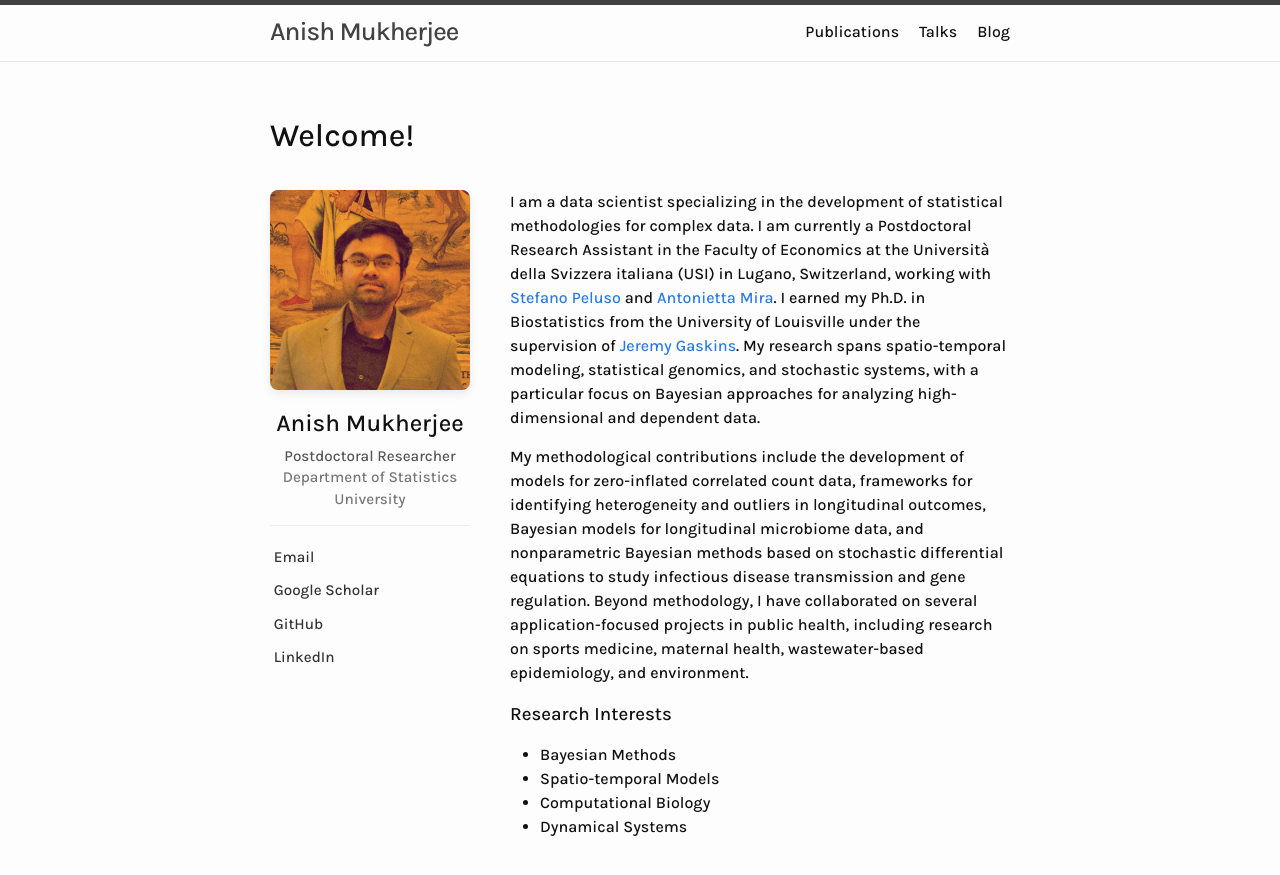
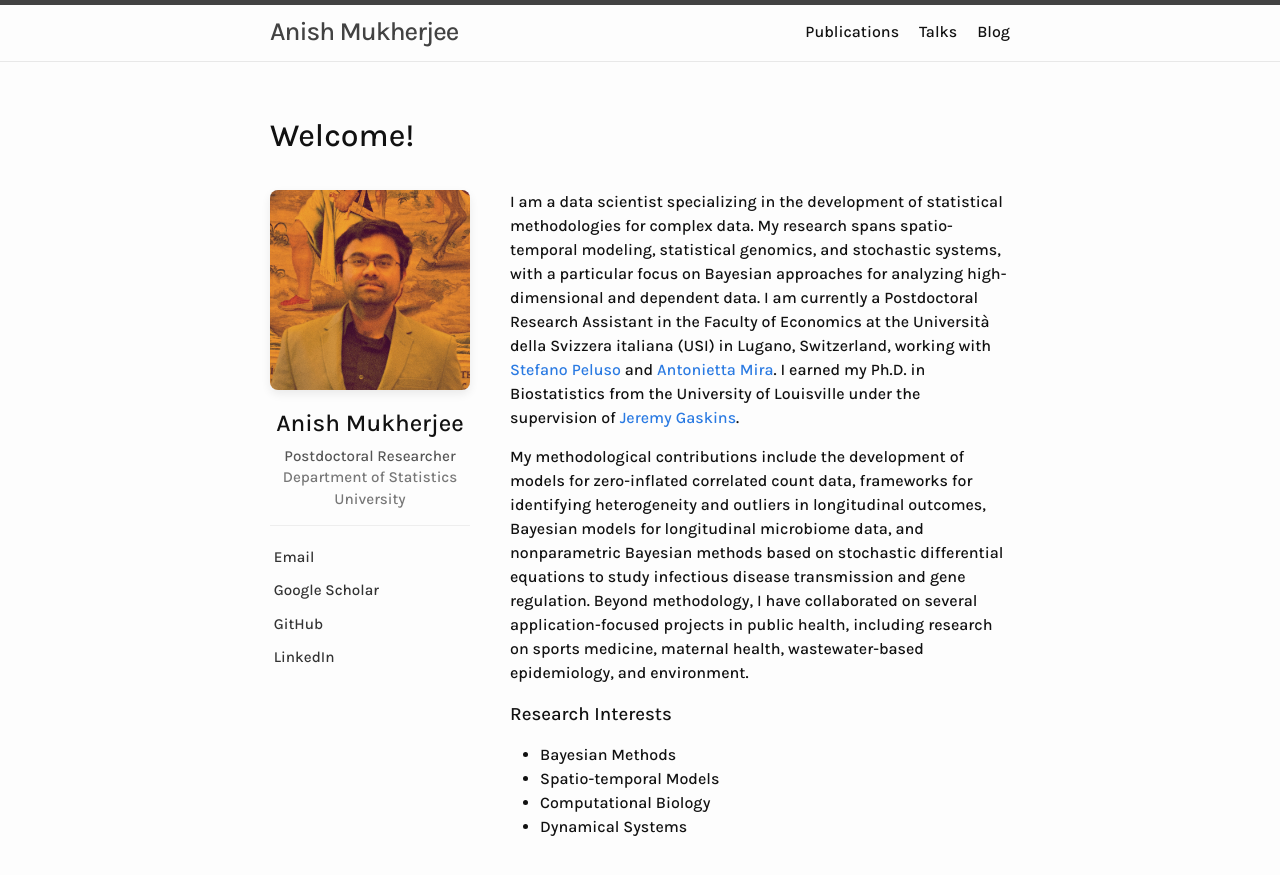
Before and after one commit to anishspace/anishspace.github.io, a Jekyll site: the page built from index.markdown, in a window 1280 px wide. Shown: the top 875 px of the page. Built offline with Jekyll 4.4.1, drawn with Linux system fonts in a browser that asks for light colours; some of the changed lines change nothing that is shown.

Commit message:
Update index.markdown

```diff
--- a/index.markdown
+++ b/index.markdown
@@ -4,6 +4,46 @@
 
 layout: default
 title: Welcome
+custom_head: |
+  <script type="application/ld+json">
+  {
+    "@context": "https://schema.org",
+    "@type": "Person",
+    "name": "Anish Mukherjee",
+    "jobTitle": "Bayesian Data Scientist & Biostatistician",
+    "worksFor": {
+      "@type": "CollegeOrUniversity",
+      "name": "Rice University",
+      "sameAs": "https://www.rice.edu"
+    },
+    "alumniOf": [
+      {
+        "@type": "CollegeOrUniversity",
+        "name": "University of Louisville",
+        "sameAs": "https://louisville.edu"
+      },
+      {
+        "@type": "CollegeOrUniversity",
+        "name": "University of Calcutta",
+        "sameAs": "https://caluniv.ac.in"
+      },
+      {
+        "@type": "CollegeOrUniversity",
+        "name": "St. Xavier's College, Kolkata",
+        "sameAs": "https://sxccal.edu"
+      }
+    ],
+    "description": "Biostatistician and Data Scientist specializing in Bayesian inference, spatial-temporal models, and Bayesian nonparametrics",
+    "url": "https://anishspace.github.io",
+    "email": "mailto:anishm.space@gmail.com",
+    "sameAs": [
+      "https://www.linkedin.com/in/anishspace/",
+      "https://scholar.google.com/citations?user=MR_fCsQAAAAJ",
+      "https://github.com/anishspace/",
+
+    ]
+  }
+  </script>
 ---
 
 
@@ -34,7 +74,7 @@
       <li><a href="mailto:anishm.space@gmail.com" style="color: #333; text-decoration: none;"><i class="fa-solid fa-envelope" style="width: 25px; color: #555;"></i>&nbsp;Email</a></li>
       <li><a href="https://scholar.google.com/citations?user=MR_fCsQAAAAJ" target="_blank" style="color: #333; text-decoration: none;"><i class="fa-solid fa-graduation-cap" style="width: 25px; color: #555;"></i>&nbsp;Google Scholar</a></li>
       <li><a href="https://github.com/anishspace/" target="_blank" style="color: #333; text-decoration: none;"><i class="fa-brands fa-github" style="width: 25px; color: #555;"></i>&nbsp;GitHub</a></li>
-      <li><a href="https://www.linkedin.com/in/primestardust/" target="_blank" style="color: #333; text-decoration: none;"><i class="fa-brands fa-linkedin" style="width: 25px; color: #555;"></i>&nbsp;LinkedIn</a></li>
+      <li><a href="https://www.linkedin.com/in/anishspace/" target="_blank" style="color: #333; text-decoration: none;"><i class="fa-brands fa-linkedin" style="width: 25px; color: #555;"></i>&nbsp;LinkedIn</a></li>
     </ul>
 
   </div>
@@ -42,10 +82,10 @@
   <!-- RIGHT COLUMN: MAIN CONTENT & BIOGRAPHY -->
   <div style="flex: 2; min-width: 320px;">
 
-    <p>I am a data scientist specializing in the development of statistical methodologies for complex data. I am currently a Postdoctoral Research Assistant in the Faculty of Economics at the Università della Svizzera italiana (USI) in Lugano, Switzerland, working with <a href="https://publires.unicatt.it/en/persons/stefano-peluso/">Stefano Peluso</a> and <a href="http://usi.to/exz">Antonietta Mira</a>. I earned my Ph.D. in Biostatistics from the University of Louisville under the supervision of <a href="https://profiles.louisville.edu/jeremy.gaskins">Jeremy Gaskins</a>. My research spans spatio-temporal modeling, statistical genomics, and stochastic systems, with a particular focus on Bayesian approaches for analyzing high-dimensional and dependent data.
+    <p>I am a data scientist specializing in the development of statistical methodologies for complex data. My research spans spatio-temporal modeling, statistical genomics, and stochastic systems, with a particular focus on Bayesian approaches for analyzing high-dimensional and dependent data. I am currently a Postdoctoral Research Assistant in the Faculty of Economics at the Università della Svizzera italiana (USI) in Lugano, Switzerland, working with <a href="https://publires.unicatt.it/en/persons/stefano-peluso/">Stefano Peluso</a> and <a href="http://usi.to/exz">Antonietta Mira</a>. I earned my Ph.D. in Biostatistics from the University of Louisville under the supervision of <a href="https://profiles.louisville.edu/jeremy.gaskins">Jeremy Gaskins</a>.
     </p>
 
-    <p>My methodological contributions include the development of models for zero-inflated correlated count data, frameworks for identifying heterogeneity and outliers in longitudinal outcomes, Bayesian models for longitudinal microbiome data, and nonparametric Bayesian methods based on stochastic differential equations to study infectious disease transmission and gene regulation.  Beyond methodology, I have collaborated on several application-focused projects in public health, including research on sports medicine, maternal health, wastewater-based epidemiology, and environment.
+    <p>My methodological contributions include the development of models for zero-inflated correlated count data, frameworks for identifying heterogeneity and outliers in longitudinal outcomes, Bayesian models for longitudinal microbiome data, and nonparametric Bayesian methods based on stochastic differential equations to study infectious disease transmission and gene regulation. Beyond methodology, I have collaborated on several application-focused projects in public health, including research on sports medicine, maternal health, wastewater-based epidemiology, and environment.
     </p>
 
     <h3>Research Interests</h3>
```
